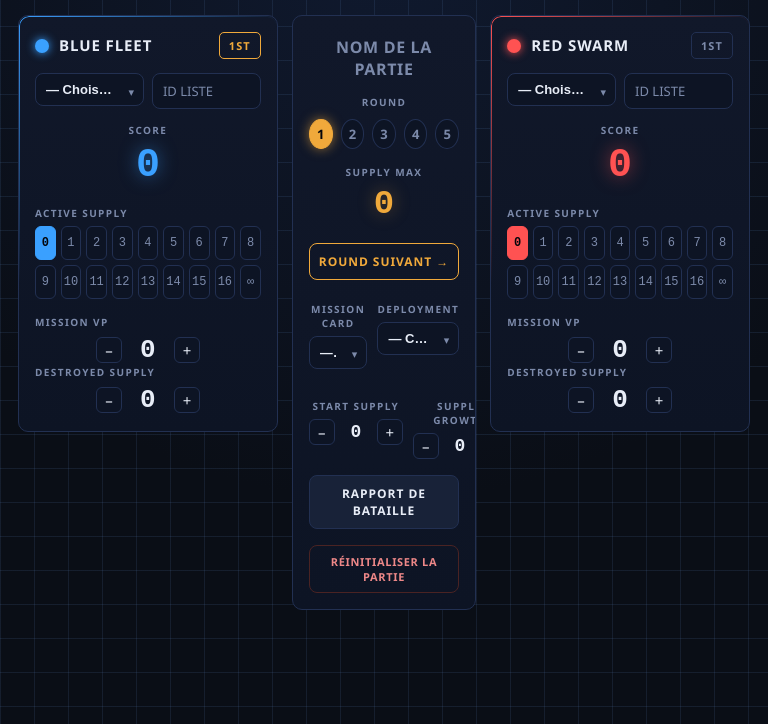
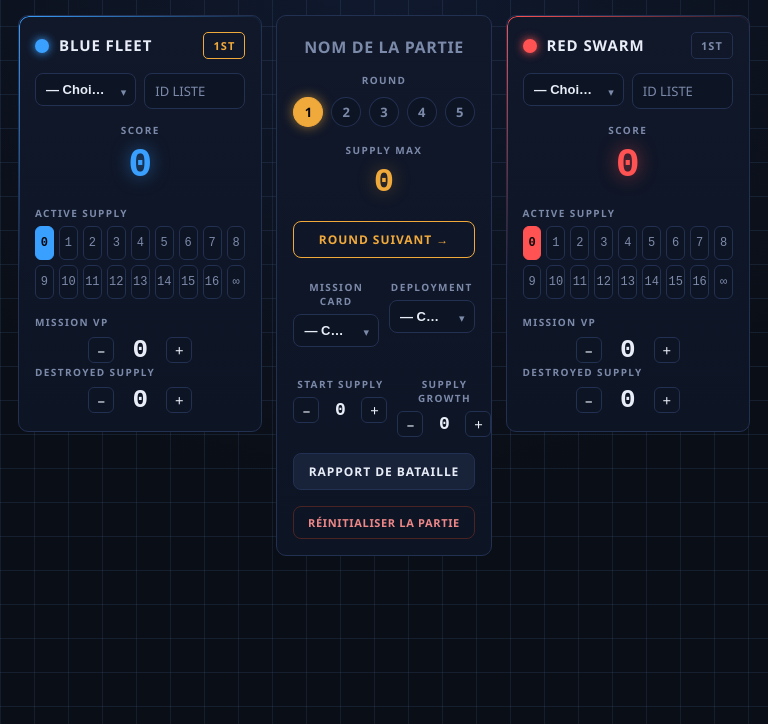
Before and after one commit to cdelcroix-pt/ns-starcraft.github.io, a plain HTML site: page index.html in a window 768 px wide. Shown: the part 76-800 px from the top of the page. Drawn offline with Linux system fonts and the light colour scheme.

Commit message:
Adjust grid column width and add media queries
Updated grid template column width and added media query styles for responsive design.

```diff
--- a/index.html
+++ b/index.html
@@ -68,7 +68,7 @@
 
   .layout {
     display: grid;
-    grid-template-columns: 1fr clamp(160px, 24vw, 280px) 1fr;
+    grid-template-columns: 1fr clamp(160px, 28vw, 280px) 1fr;
     gap: 14px;
     max-width: 980px;
     margin: 0 auto;
@@ -77,6 +77,15 @@
   @media (max-width: 600px) {
     .layout { grid-template-columns: 1fr; }
     .mission { order: -1; }
+  }
+  @media (min-width: 601px) and (max-width: 1100px) {
+    .panel { padding: 12px; }
+    .player-head { margin-bottom: 10px; }
+    .faction-id-row { grid-template-columns: 1fr; gap: 6px; margin-bottom: 10px; }
+    .param-pair { grid-template-columns: 1fr; gap: 6px; margin-bottom: 10px; }
+    .track { grid-template-columns: repeat(6, minmax(0, 1fr)); }
+    .score-row { margin: 4px 0 12px; }
+    .section-label { margin-bottom: 4px; }
   }
 
   .panel {
```
